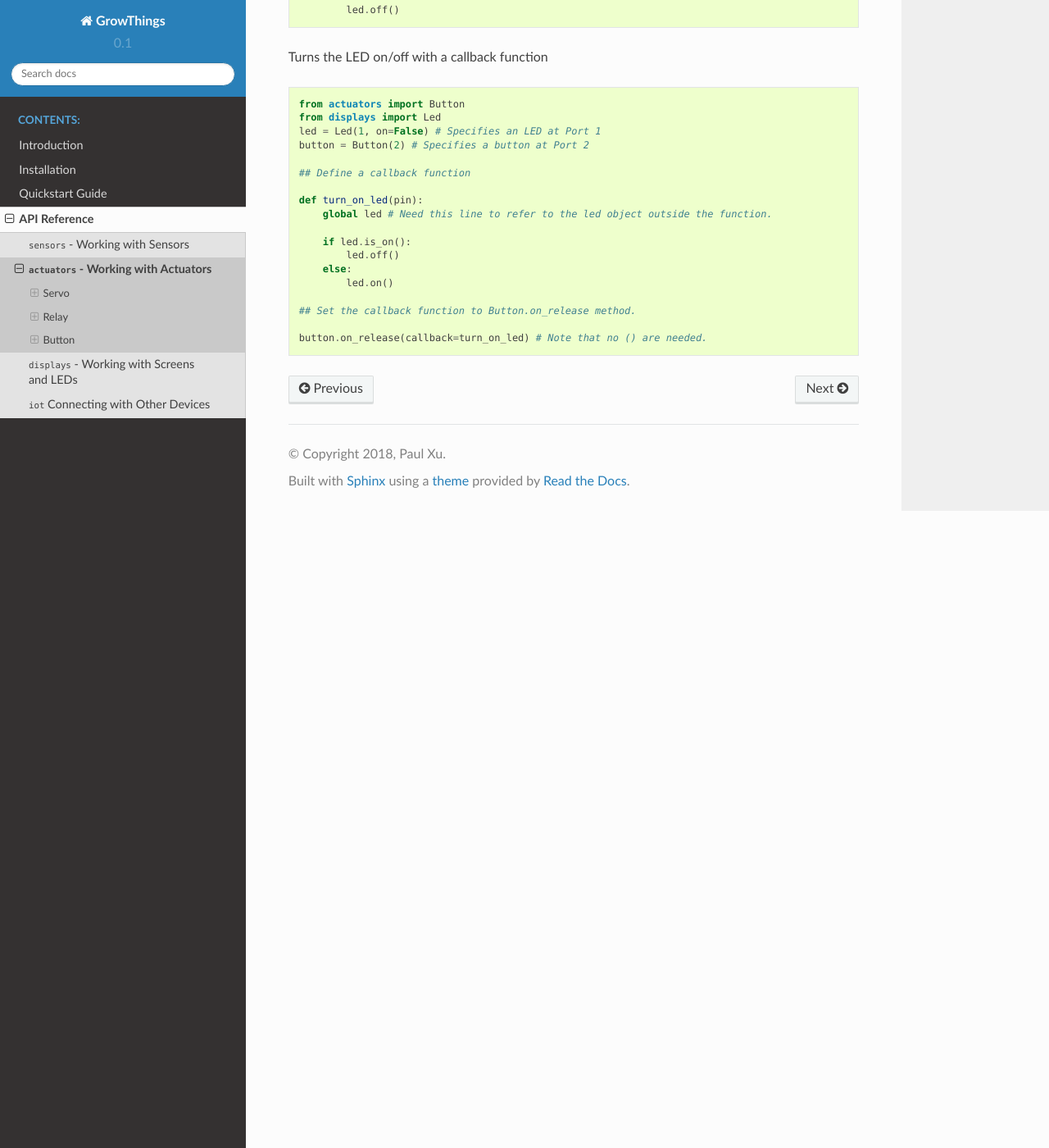
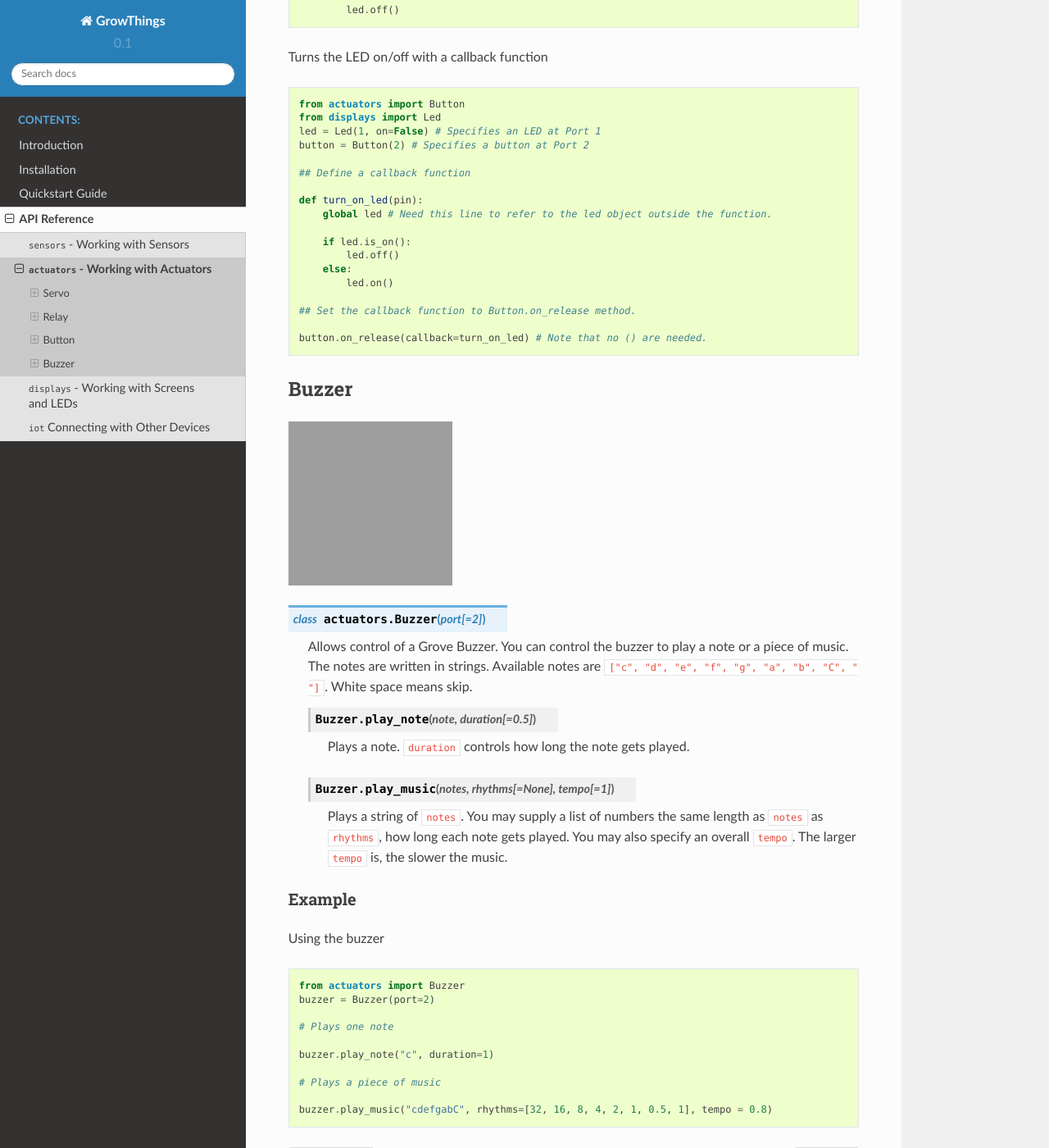
Before and after one commit to digicosmos86/growthings-docs, a Sphinx documentation site: the page built from source/actuators.rst, in a window 1280 px wide and 1400 px high, scrolled down 2661 px. Shown: the whole window at 82% size. Built offline with Sphinx 7.4.7 and the Read the Docs theme 2.0.0, drawn with Linux system fonts in a browser that asks for light colours; grey boxes are pictures that could not be loaded.

Commit message:
Updated Buzzer, GrowLight, and NodeRed classes

```diff
--- a/source/actuators.rst
+++ b/source/actuators.rst
@@ -126,3 +126,42 @@ Turns the LED on/off with a callback function
     ## Set the callback function to Button.on_release method.
 
     button.on_release(callback=turn_on_led) # Note that no () are needed.
+
+.. _buzzer:
+
+Buzzer
+-------------------------------
+
+.. image:: https://github.com/SeeedDocument/Grove_Buzzer/raw/master/img/buzzer_s.jpg
+    :width: 200px
+    :height: 200px
+
+.. class:: actuators.Buzzer(port[=2])
+
+    Allows control of a Grove Buzzer. You can control the buzzer to play a note or a piece of music. The notes are written in strings. Available notes are ``["c", "d", "e", "f", "g", "a", "b", "C", " "]``. White space means skip.
+
+    .. method:: Buzzer.play_note(note, duration[=0.5])
+
+        Plays a note. ``duration`` controls how long the note gets played.
+
+    .. method:: Buzzer.play_music(notes, rhythms[=None], tempo[=1])
+
+        Plays a string of ``notes``. You may supply a list of numbers the same length as ``notes`` as ``rhythms``, how long each note gets played. You may also specify an overall ``tempo``. The larger ``tempo`` is, the slower the music.
+
+Example
+^^^^^^^^^^^^^^^^^^^^^
+
+Using the buzzer
+
+.. code-block:: python
+
+    from actuators import Buzzer
+    buzzer = Buzzer(port=2)
+
+    # Plays one note
+
+    buzzer.play_note("c", duration=1)
+
+    # Plays a piece of music
+
+    buzzer.play_music("cdefgabC", rhythms=[32, 16, 8, 4, 2, 1, 0.5, 1], tempo = 0.8)
```
Also changed, not shown: source/displays.rst (+8 -0 lines), source/iot.rst (+14 -3 lines), source/table.rst (+6 -2 lines), 15 other files.
